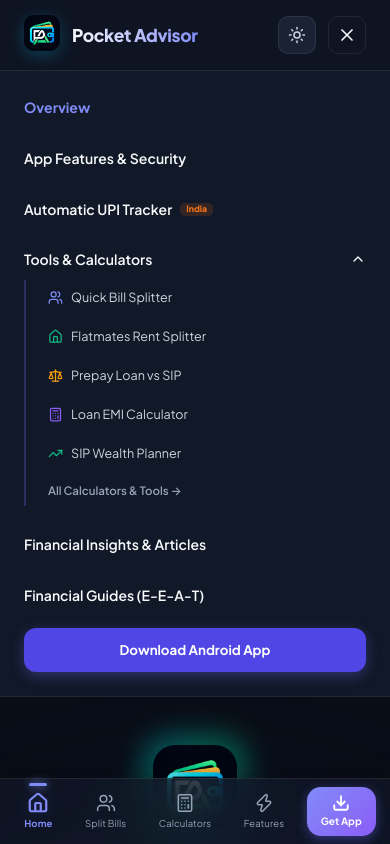
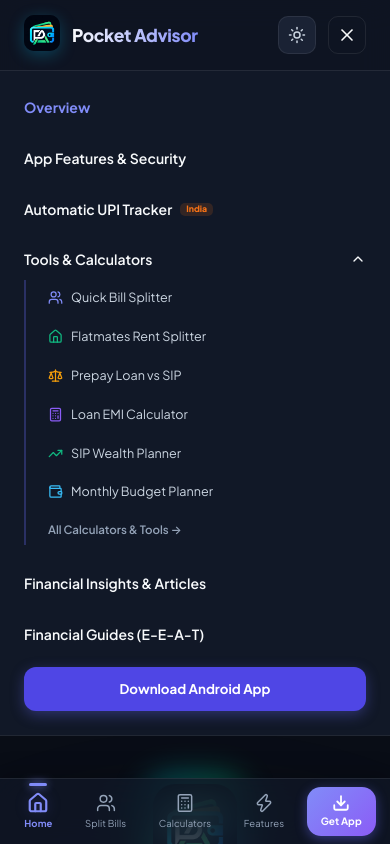
Before and after one commit to Deepgarg1/Pocket-Advisor, a React (Vite) app: page / in a window 390 px wide. Both pictures are taken after a click on the button 347 px from the left and 35 px from the top of the page. Shown: the top 844 px of the page. Built offline with nearby package versions, Linux system fonts and the light colour scheme; no server answers.

Commit message:
Add monthly budget planner to desktop and mobile tools menus

```diff
--- a/src/components/layout/Navbar.tsx
+++ b/src/components/layout/Navbar.tsx
@@ -9,6 +9,7 @@
   ChevronDown,
   Users,
   Calculator,
+  Wallet,
   Scale,
   TrendingUp,
   Home,
@@ -31,11 +32,12 @@
 
   const isSplitActive = currentView === 'split' || currentView === 'flatmates-rent-splitter';
   const isCalculatorsActive = currentView === 'calculators' || currentView === 'emi-calculator' || currentView === 'sip-calculator' || currentView === 'home-loan-prepayment-vs-sip';
-  const isToolsActive = isSplitActive || isCalculatorsActive;
+  const isToolsActive = isSplitActive || isCalculatorsActive || currentView === 'monthly-budget-planner';
 
   const handleMouseEnterTools = () => {
     prefetchRoute('split');
     prefetchRoute('calculators');
+    prefetchRoute('monthly-budget-planner');
     if (dropdownTimeoutRef.current) {
       clearTimeout(dropdownTimeoutRef.current);
       dropdownTimeoutRef.current = null;
@@ -514,6 +516,45 @@
                       </div>
                     </div>
 
+                    <a
+                      href="/monthly-budget-planner"
+                      onClick={(e) => handleNav('monthly-budget-planner', e)}
+                      onMouseEnter={() => prefetchRoute('monthly-budget-planner')}
+                      className="nav-dropdown-item"
+                      style={{ textDecoration: 'none' }}
+                    >
+                      <div
+                        className="item-icon-box"
+                        style={{
+                          width: '36px',
+                          height: '36px',
+                          borderRadius: '10px',
+                          background: 'rgba(56, 189, 248, 0.12)',
+                          color: '#38bdf8',
+                          display: 'flex',
+                          alignItems: 'center',
+                          justifyContent: 'center',
+                          flexShrink: 0,
+                          transition: 'transform 0.2s ease',
+                        }}
+                      >
+                        <Wallet size={17} />
+                      </div>
+                      <div style={{ flex: 1 }}>
+                        <div style={{ display: 'flex', alignItems: 'center', gap: '8px' }}>
+                          <span className="item-title" style={{ fontSize: '0.88rem', fontWeight: 700, color: 'var(--text-primary)' }}>
+                            Monthly Budget Planner
+                          </span>
+                          <span style={{ fontSize: '0.62rem', fontWeight: 800, padding: '2px 6px', borderRadius: '6px', background: 'rgba(56, 189, 248, 0.15)', color: '#38bdf8' }}>
+                            New
+                          </span>
+                        </div>
+                        <div style={{ fontSize: '0.76rem', color: 'var(--text-secondary)', marginTop: '2px' }}>
+                          Plan income, spending, and savings with the 50/30/20 guide
+                        </div>
+                      </div>
+                    </a>
+
                     {/* Bottom All Tools Link */}
                     <a
                       href="/calculators"
@@ -871,6 +912,27 @@
                   <TrendingUp size={15} color="#10b981" /> SIP Wealth Planner
                 </a>
                 <a
+                  href="/monthly-budget-planner"
+                  onClick={(e) => handleNav('monthly-budget-planner', e)}
+                  onTouchStart={() => prefetchRoute('monthly-budget-planner')}
+                  style={{
+                    background: currentView === 'monthly-budget-planner' ? 'var(--primary-surface)' : 'none',
+                    color: currentView === 'monthly-budget-planner' ? 'var(--primary)' : 'var(--text-secondary)',
+                    textAlign: 'left',
+                    fontWeight: currentView === 'monthly-budget-planner' ? 700 : 500,
+                    fontSize: '0.9rem',
+                    padding: '8px 10px',
+                    borderRadius: '8px',
+                    cursor: 'pointer',
+                    display: 'flex',
+                    alignItems: 'center',
+                    gap: '8px',
+                    textDecoration: 'none',
+                  }}
+                >
+                  <Wallet size={15} color="#38bdf8" /> Monthly Budget Planner
+                </a>
+                <a
                   href="/calculators"
                   onClick={(e) => handleNav('calculators', e)}
                   style={{
```
